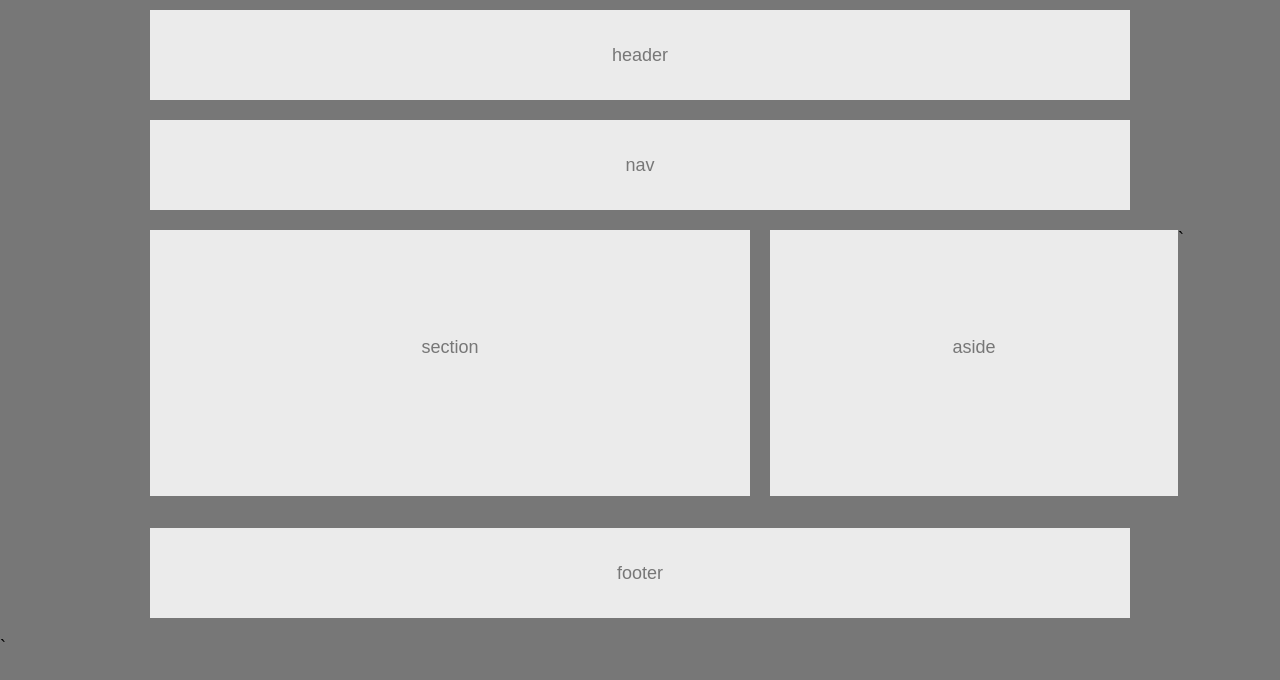
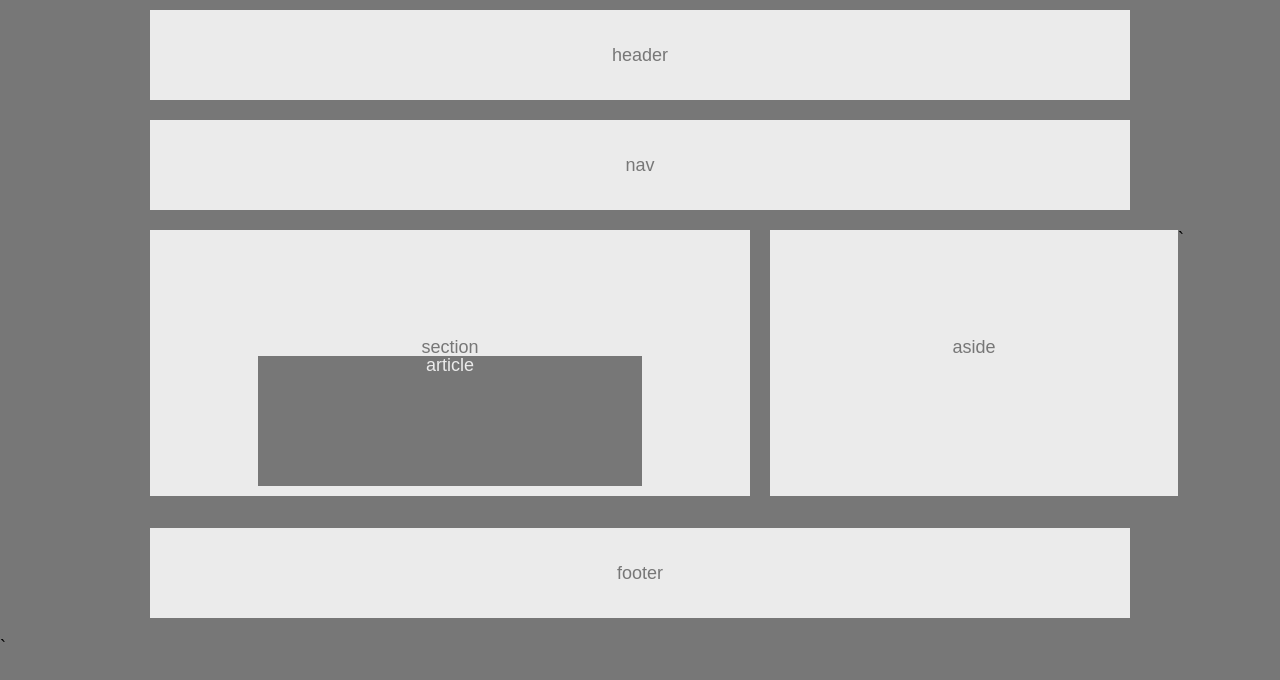
Before and after one commit to Guama1239/HR-Wireframe, a plain HTML site: page index.html in a window 1280 px wide. Drawn offline with Linux system fonts and the light colour scheme.

Commit message:
Updating homework files

```diff
--- a/index.html
+++ b/index.html
@@ -17,6 +17,9 @@
 	</nav>
 	<section>
 		 <h1>section</h1>
+		 <article>
+		 	<h1>article</h1>
+		 </article>
 	</section>
 	<aside>
 		<h1> aside </h1>
@@ -24,6 +27,7 @@
 	`<footer>
 		<h1> footer </h1>
 	</footer>`
+
 	<div class="container">
 
 	</div>
--- a/style.css
+++ b/style.css
@@ -33,6 +33,14 @@ section{
     color: #777;
 }
 
+article{
+    /*float:?;
+    widht: ?*/
+    height: 130px;
+    margin-left: auto;
+    color:#ebebeb;
+    background-color:#777;
+}
 aside{
     float:left;
     margin-left: 20px;
@@ -44,6 +52,8 @@ aside{
     border: none;
     color: #777;
 }
+
+
 
 footer{
     clear:both;
```
